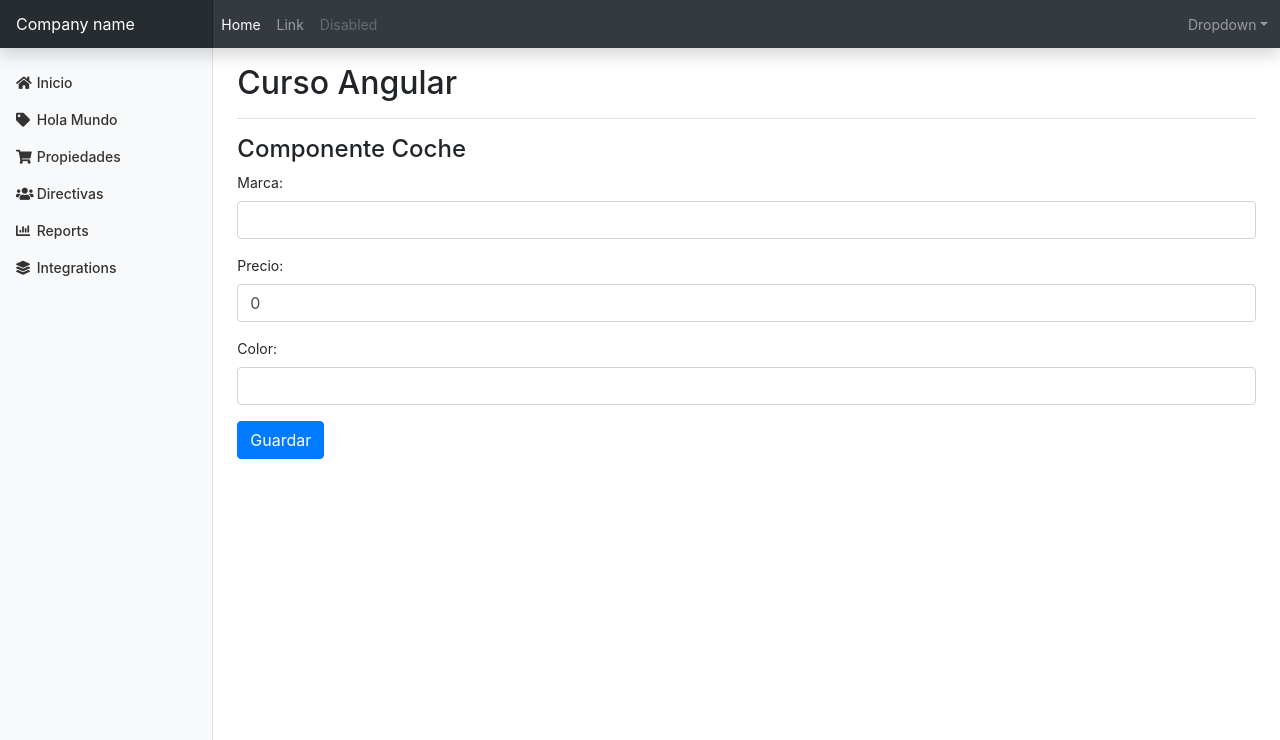
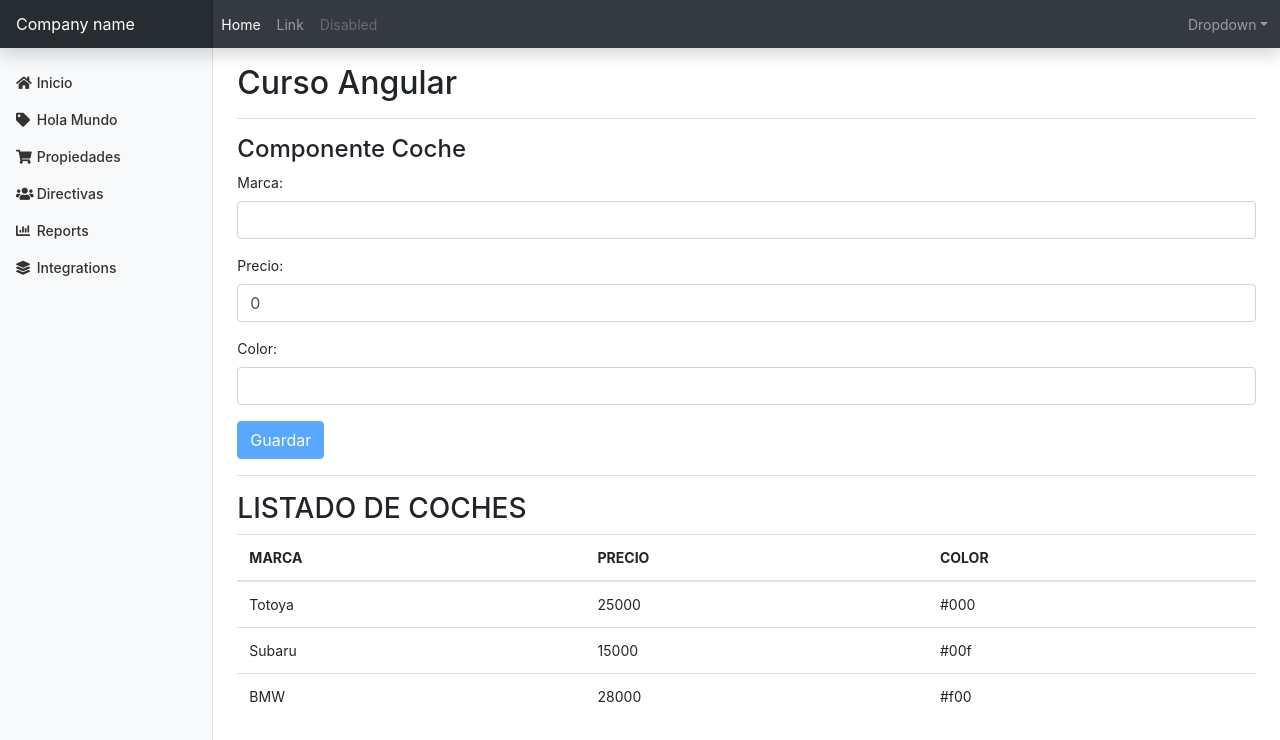
Before and after one commit to HugoMontes/cursoangular, an Angular app: page /coche in a window 1280 px wide. Shown: the top 740 px of the page. Built offline with nearby package versions, Linux system fonts and the light colour scheme.

Commit message:
Complentando formulario de coches

```diff
--- a/src/app/coche/coche.component.html
+++ b/src/app/coche/coche.component.html
@@ -1,7 +1,7 @@
 <h4>{{ title }}</h4>
 <!-- Para definir un nombre se usa # en formulario -->
 <!-- Capturar el evento submit con el metodo onSubmit() -->
-<form #formCoche="ngForm" (ngSubmit)="onSubmit()">
+<form #formCoche="ngForm" (ngSubmit)="onSubmit(); formCoche.reset();">
 	<div class="form-group">
 		<label>Marca:</label>
 		<!-- Para vincular el objeto coche del componente con el formulario es
@@ -56,5 +56,25 @@
 		 	</div>
 		</div>
 	</div>
-	<input type="submit" class="btn btn-primary" value="Guardar">
+	<input type="submit" class="btn btn-primary" value="Guardar" [disabled]="!formCoche.form.valid">
 </form>
+<!-- Mostrar listado de coches -->
+<hr/>
+<div>
+	<h3>LISTADO DE COCHES</h3>
+	<table class="table">
+	  <thead>
+		<tr>
+		  <th>MARCA</th>
+		  <th>PRECIO</th>
+		  <th>COLOR</th>
+		</tr>
+	  </thead>
+	  <tbody>
+		<tr *ngFor="let coche of coches">
+		  <td>{{ coche.marca }}</td>
+		  <td>{{ coche.precio }}</td>
+		  <td>{{ coche.color }}</td>
+		</tr>
+	  </tbody>
+	</table>
--- a/src/app/coche/coche.component.ts
+++ b/src/app/coche/coche.component.ts
@@ -8,14 +8,24 @@ import { Coche } from '../model/coche';
   styleUrls: ['./coche.component.css']
 })
 export class CocheComponent implements OnInit {
+
   // Definir propiedad de titulo
   public title: string;
   // Definir una propiedad coche
   public coche: Coche;
+  // Definir un array de objetos coche
+  public coches:Array<Coche>;
+
   // Inicializar las propiedades
   constructor() {
     this.title = 'Componente Coche';
     this.coche = new Coche('',0,'');
+    // Inicializar el array de coches
+    this.coches=[
+      new Coche('Totoya',25000,'#000'),
+      new Coche('Subaru',15000,'#00f'),
+      new Coche('BMW',28000,'#f00')
+    ];
   }
 
   ngOnInit(): void {
@@ -25,5 +35,9 @@ export class CocheComponent implements OnInit {
   onSubmit(){
     // Para probar mostrar los datos enviados
     console.log(this.coche);
+    // Adicionar el objeto a la coleccion
+    this.coches.push(this.coche);
+    // Limpiar el formulario
+    this.coche = new Coche('',0,'');
   }
 }
```
